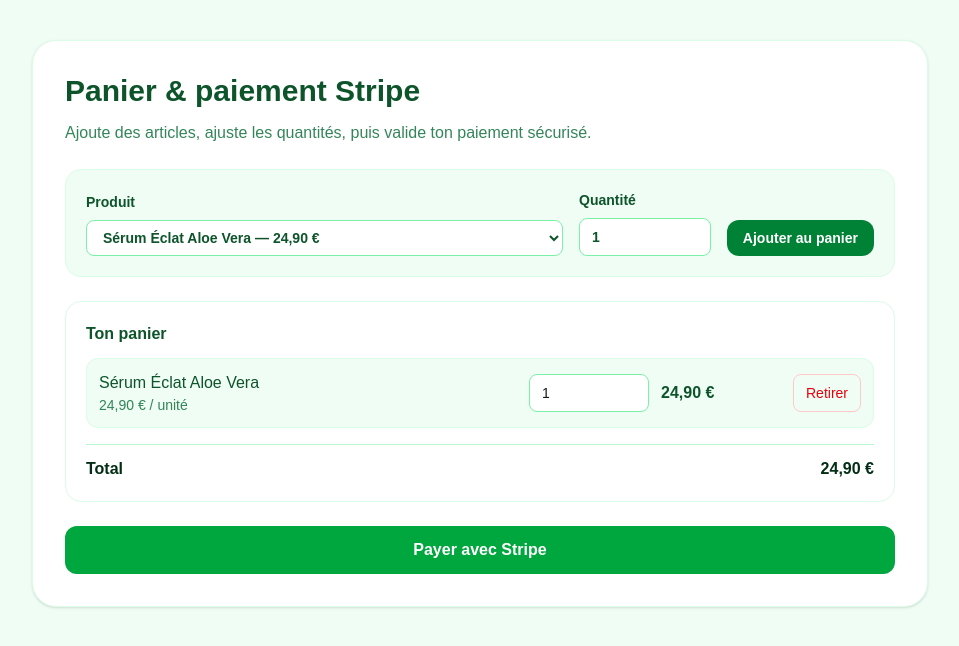
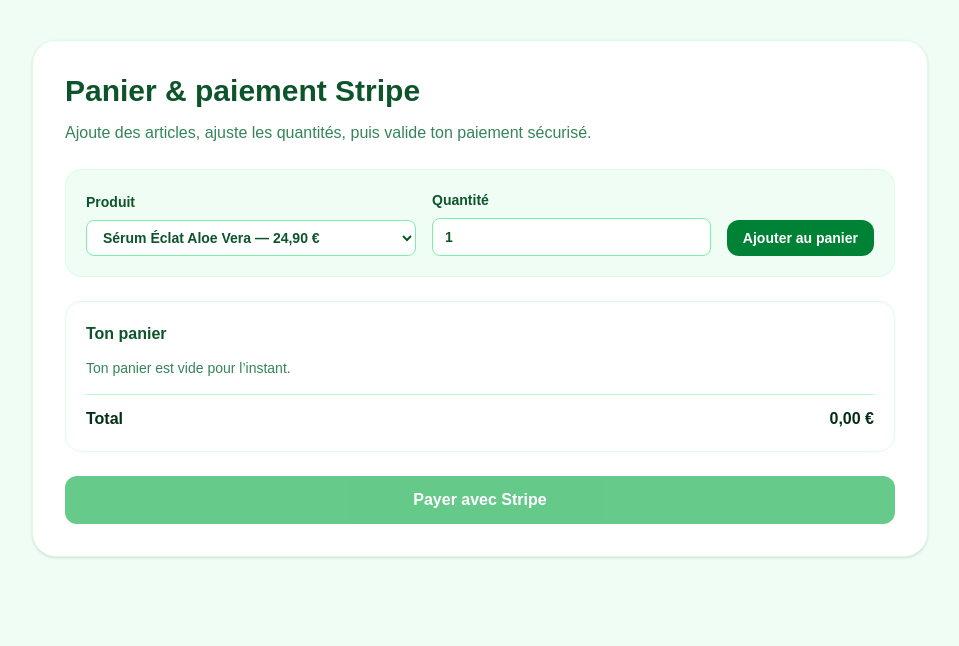
Before and after one commit to Doudou-labo/DoudouClaw, a Next.js app in the folder venus-beaute/: page /checkout in a window 1280 px wide. Shown: the top 646 px of the page, without its empty margins (160-1119 px from the left). Built offline with nearby package versions, Linux system fonts and the light colour scheme.

Commit message:
fix(venus-beaute): make cart remove work and improve quantity input editing

```diff
--- a/venus-beaute/src/components/CheckoutClient.tsx
+++ b/venus-beaute/src/components/CheckoutClient.tsx
@@ -10,9 +10,12 @@
 
 const CART_KEY = "venus_beaute_cart";
 
+const clampQty = (value: number) => Math.max(1, Math.min(20, value));
+
 export default function CheckoutClient({ initialSlug, initialQty }: { initialSlug?: string; initialQty?: number }) {
   const [selectedSlug, setSelectedSlug] = useState(initialSlug ?? products[0].slug);
-  const [quantity, setQuantity] = useState(Math.max(1, Math.min(20, initialQty || 1)));
+  const [quantityInput, setQuantityInput] = useState(String(clampQty(initialQty || 1)));
+  const [cartQtyDrafts, setCartQtyDrafts] = useState<Record<string, string>>({});
   const [cart, setCart] = useState<CartItem[]>([]);
   const [loading, setLoading] = useState(false);
 
@@ -20,6 +23,8 @@
     () => products.find((p) => p.slug === selectedSlug) ?? products[0],
     [selectedSlug]
   );
+
+  const selectedQuantity = clampQty(Number(quantityInput || 1));
 
   const cartDetailed = useMemo(() => {
     return cart
@@ -33,10 +38,7 @@
       );
   }, [cart]);
 
-  const total = useMemo(
-    () => cartDetailed.reduce((sum, item) => sum + item.subtotal, 0),
-    [cartDetailed]
-  );
+  const total = useMemo(() => cartDetailed.reduce((sum, item) => sum + item.subtotal, 0), [cartDetailed]);
 
   const persistCart = (nextCart: CartItem[]) => {
     setCart(nextCart);
@@ -55,7 +57,7 @@
           parsed = data
             .map((item) => ({
               slug: String(item.slug),
-              quantity: Math.max(1, Math.min(20, Number(item.quantity || 1))),
+              quantity: clampQty(Number(item.quantity || 1)),
             }))
             .filter((item) => products.some((p) => p.slug === item.slug));
         }
@@ -65,17 +67,13 @@
     }
 
     if (initialSlug) {
-      const safeQty = Math.max(1, Math.min(20, Number(initialQty || 1)));
+      const safeQty = clampQty(Number(initialQty || 1));
       const existing = parsed.find((item) => item.slug === initialSlug);
       if (existing) {
-        existing.quantity = Math.max(1, Math.min(20, existing.quantity + safeQty));
+        existing.quantity = clampQty(existing.quantity + safeQty);
       } else {
         parsed.push({ slug: initialSlug, quantity: safeQty });
       }
-    }
-
-    if (parsed.length === 0) {
-      parsed = [{ slug: products[0].slug, quantity: 1 }];
     }
 
     persistCart(parsed);
@@ -87,23 +85,27 @@
     if (existing) {
       persistCart(
         cart.map((item) =>
-          item.slug === selectedProduct.slug
-            ? { ...item, quantity: Math.max(1, Math.min(20, item.quantity + quantity)) }
-            : item
+          item.slug === selectedProduct.slug ? { ...item, quantity: clampQty(item.quantity + selectedQuantity) } : item
         )
       );
     } else {
-      persistCart([...cart, { slug: selectedProduct.slug, quantity }]);
+      persistCart([...cart, { slug: selectedProduct.slug, quantity: selectedQuantity }]);
     }
+    setQuantityInput("1");
   };
 
   const updateQty = (slug: string, nextQty: number) => {
-    persistCart(cart.map((item) => (item.slug === slug ? { ...item, quantity: Math.max(1, Math.min(20, nextQty)) } : item)));
+    persistCart(cart.map((item) => (item.slug === slug ? { ...item, quantity: clampQty(nextQty) } : item)));
   };
 
   const removeItem = (slug: string) => {
     const next = cart.filter((item) => item.slug !== slug);
-    persistCart(next.length > 0 ? next : [{ slug: products[0].slug, quantity: 1 }]);
+    setCartQtyDrafts((drafts) => {
+      const clone = { ...drafts };
+      delete clone[slug];
+      return clone;
+    });
+    persistCart(next);
   };
 
   const startCheckout = async () => {
@@ -155,11 +157,18 @@
           <label className="text-sm font-semibold text-green-900">
             Quantité
             <input
-              type="number"
-              min={1}
-              max={20}
-              value={quantity}
-              onChange={(e) => setQuantity(Math.max(1, Math.min(20, Number(e.target.value) || 1)))}
+              type="text"
+              inputMode="numeric"
+              value={quantityInput}
+              onChange={(e) => {
+                const cleaned = e.target.value.replace(/\D/g, "");
+                if (cleaned === "") {
+                  setQuantityInput("");
+                  return;
+                }
+                setQuantityInput(String(clampQty(Number(cleaned))));
+              }}
+              onBlur={() => setQuantityInput(String(clampQty(Number(quantityInput || 1))))}
               className="mt-2 w-full rounded-lg border border-green-300 bg-white px-3 py-2 text-sm"
             />
           </label>
@@ -174,26 +183,42 @@
 
         <div className="mt-6 rounded-2xl border border-green-100 bg-white p-5">
           <p className="font-semibold text-green-900">Ton panier</p>
+
+          {cartDetailed.length === 0 ? (
+            <p className="mt-3 text-sm text-green-800/80">Ton panier est vide pour l’instant.</p>
+          ) : (
             <div className="mt-3 space-y-3">
               {cartDetailed.map((item) => (
-              <div key={item.product.slug} className="grid gap-3 rounded-xl border border-green-100 bg-green-50 p-3 md:grid-cols-[1fr_120px_120px_auto] md:items-center">
+                <div
+                  key={item.product.slug}
+                  className="grid gap-3 rounded-xl border border-green-100 bg-green-50 p-3 md:grid-cols-[1fr_120px_120px_auto] md:items-center"
+                >
                   <div>
                     <p className="font-medium text-green-900">{item.product.name}</p>
                     <p className="text-sm text-green-800/80">{formatPrice(item.product.price)} / unité</p>
                   </div>
 
                   <input
-                  type="number"
-                  min={1}
-                  max={20}
-                  value={item.quantity}
-                  onChange={(e) => updateQty(item.product.slug, Number(e.target.value) || 1)}
+                    type="text"
+                    inputMode="numeric"
+                    value={cartQtyDrafts[item.product.slug] ?? String(item.quantity)}
+                    onChange={(e) => {
+                      const cleaned = e.target.value.replace(/\D/g, "");
+                      setCartQtyDrafts((drafts) => ({ ...drafts, [item.product.slug]: cleaned }));
+                    }}
+                    onBlur={() => {
+                      const draft = cartQtyDrafts[item.product.slug];
+                      const normalized = clampQty(Number(draft || item.quantity || 1));
+                      updateQty(item.product.slug, normalized);
+                      setCartQtyDrafts((drafts) => ({ ...drafts, [item.product.slug]: String(normalized) }));
+                    }}
                     className="rounded-lg border border-green-300 bg-white px-3 py-2 text-sm"
                   />
 
                   <p className="font-semibold text-green-900">{formatPrice(item.subtotal)}</p>
 
                   <button
+                    type="button"
                     onClick={() => removeItem(item.product.slug)}
                     className="rounded-lg border border-red-200 px-3 py-2 text-sm font-medium text-red-600 hover:bg-red-50"
                   >
@@ -202,6 +227,7 @@
                 </div>
               ))}
             </div>
+          )}
 
           <div className="mt-4 border-t border-green-200 pt-3 flex items-center justify-between font-bold text-green-950">
             <span>Total</span>
```
Lines whose indentation alone changed are shown as unchanged.
